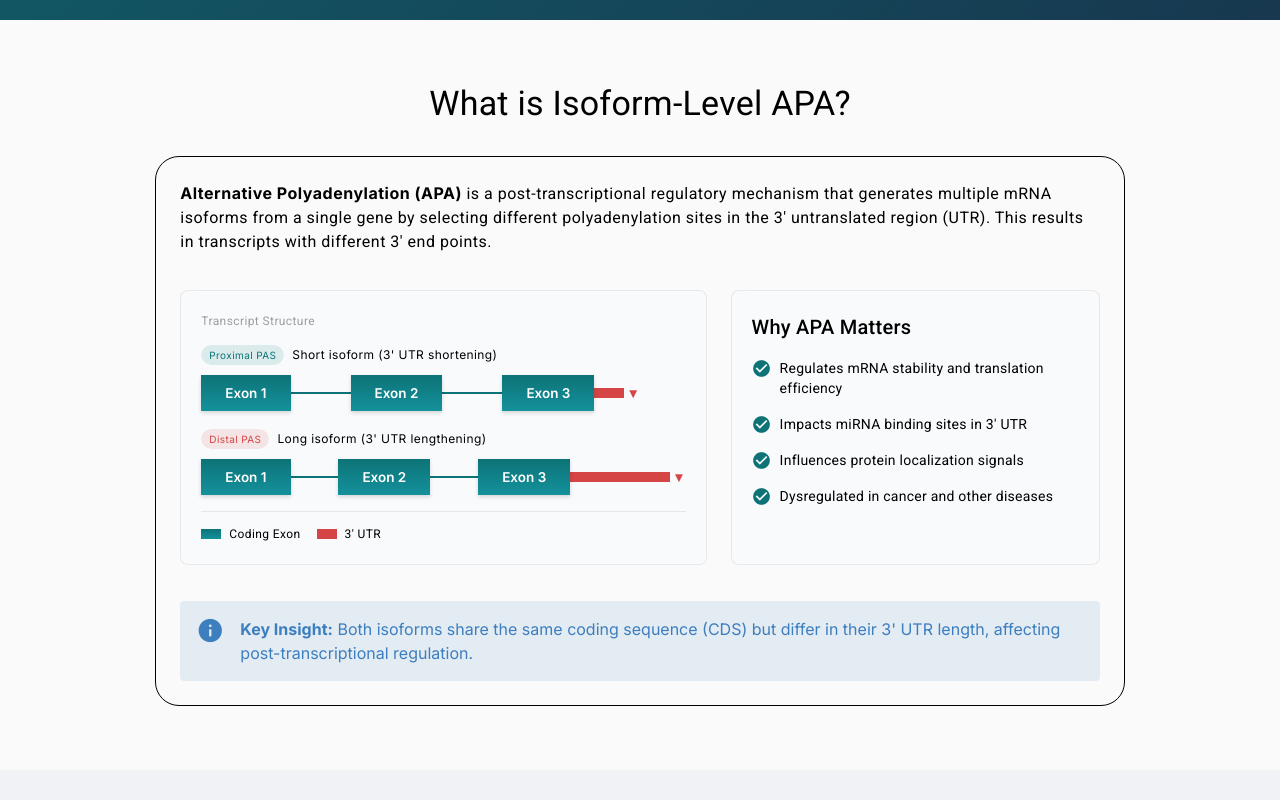
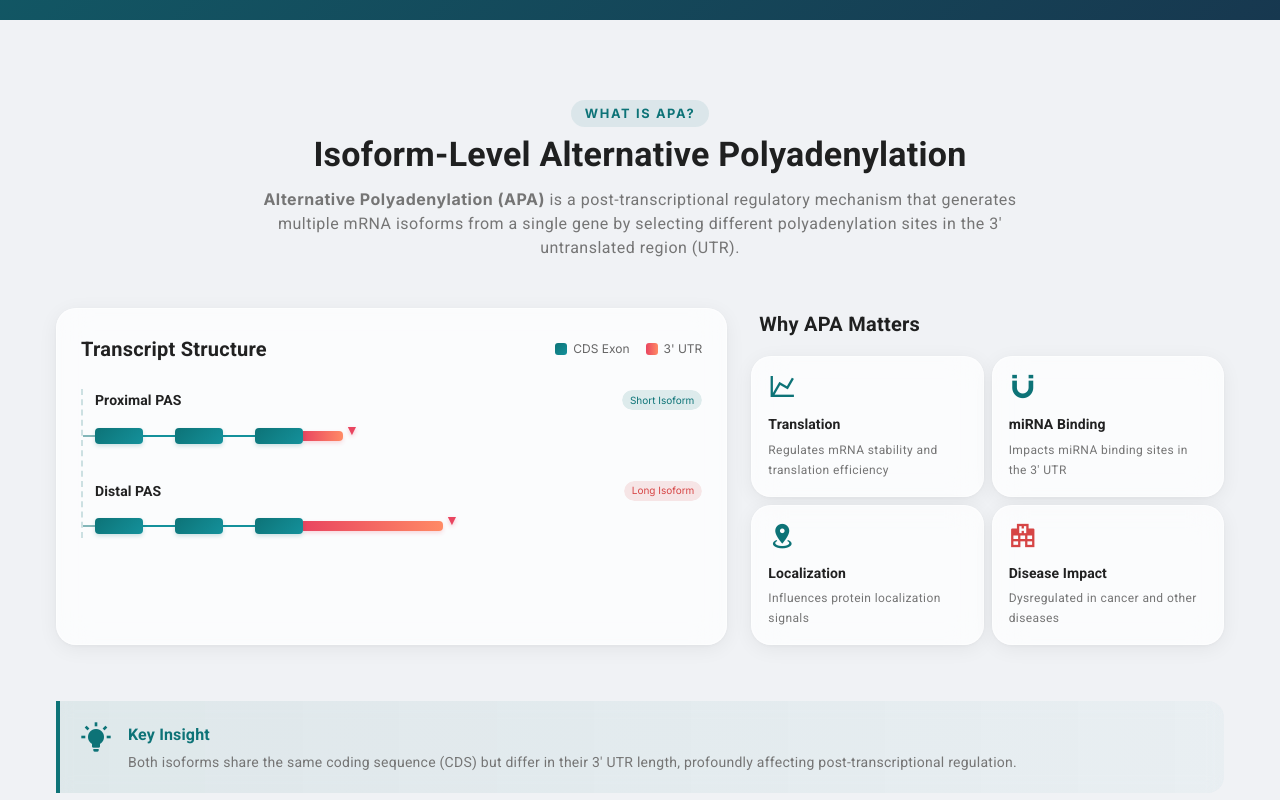
Before and after one commit to zjzace/IsoAPA, a Vue app in the folder frontend/: page / in a window 1280 px wide. Shown: the part 560-1360 px from the top of the page. Built offline with nearby package versions, Linux system fonts and the light colour scheme.

Commit message:
feat: redesign 'What is Isoform-Level APA?' section on Home page

```diff
--- a/frontend/src/views/Home.vue
+++ b/frontend/src/views/Home.vue
@@ -51,112 +51,127 @@
       </v-container>
     </section>
 
-    <section class="info-section py-12 bg-grey-lighten-5">
+    <section class="info-section py-16">
       <v-container>
-        <h2 class="text-h4 text-center mb-8">What is Isoform-Level APA?</h2>
-
-        <v-row justify="center">
-          <v-col cols="12" lg="10">
-            <v-card class="pa-6" variant="outlined">
-              <p class="text-body-1 mb-6">
+        <div class="text-center mb-12">
+          <div class="section-eyebrow mb-2">What is APA?</div>
+          <h2 class="text-h4 font-weight-bold mb-3">Isoform-Level Alternative Polyadenylation</h2>
+          <p class="text-body-1 text-grey-darken-1" style="max-width: 800px; margin: 0 auto;">
             <strong>Alternative Polyadenylation (APA)</strong> is a post-transcriptional regulatory mechanism
             that generates multiple mRNA isoforms from a single gene by selecting different polyadenylation
-                sites in the 3' untranslated region (UTR). This results in transcripts with different 3' end points.
+            sites in the 3' untranslated region (UTR).
           </p>
+        </div>
 
-              <v-row class="my-6">
+        <v-row justify="center" align="stretch" class="mb-6">
           <!-- Left Panel: Transcript Structure -->
-                <v-col cols="12" md="7">
-                  <div class="apa-diagram pa-5 rounded-lg">
-                    <!-- Transcript label -->
-                    <div class="text-caption text-grey mb-3">Transcript Structure</div>
+          <v-col cols="12" lg="7" class="d-flex flex-column">
+            <div class="apa-diagram-card flex-grow-1 pa-6">
+              <div class="d-flex justify-space-between align-center mb-6">
+                <h3 class="text-h6 font-weight-bold">Transcript Structure</h3>
+                <div class="diagram-legend">
+                  <div class="legend-item">
+                    <div class="legend-color-box bg-teal-gradient"></div>
+                    <span>CDS Exon</span>
+                  </div>
+                  <div class="legend-item">
+                    <div class="legend-color-box bg-utr-gradient"></div>
+                    <span>3' UTR</span>
+                  </div>
+                </div>
+              </div>
 
+              <div class="diagram-track-container">
                 <!-- Short Isoform -->
-                    <div class="isoform mb-4">
-                      <div class="isoform-label text-caption mb-2">
-                        <v-chip size="x-small" color="primary" class="mr-2">Proximal PAS</v-chip>
-                        <span>Short isoform (3' UTR shortening)</span>
+                <div class="diagram-track mb-8">
+                  <div class="d-flex align-center justify-space-between mb-3">
+                    <span class="text-subtitle-2 font-weight-bold">Proximal PAS</span>
+                    <v-chip size="x-small" color="primary" variant="tonal">Short Isoform</v-chip>
                   </div>
-                      <div class="transcript-row align-center">
-                        <div class="exon-box">Exon 1</div>
-                        <div class="intron-line"></div>
-                        <div class="exon-box">Exon 2</div>
-                        <div class="intron-line"></div>
-                        <div class="exon-box">Exon 3</div>
-                        <div class="utr-box short"></div>
-                        <div class="pas-marker">▼</div>
+                  <div class="diagram-visual">
+                    <div class="diagram-spine"></div>
+                    <div class="diagram-exon"></div>
+                    <div class="diagram-intron"></div>
+                    <div class="diagram-exon"></div>
+                    <div class="diagram-intron"></div>
+                    <div class="diagram-exon"></div>
+                    <div class="diagram-utr short"></div>
+                    <div class="diagram-pas-marker">▼</div>
                   </div>
                 </div>
 
                 <!-- Long Isoform -->
-                    <div class="isoform">
-                      <div class="isoform-label text-caption mb-2">
-                        <v-chip size="x-small" color="error" class="mr-2">Distal PAS</v-chip>
-                        <span>Long isoform (3' UTR lengthening)</span>
+                <div class="diagram-track">
+                  <div class="d-flex align-center justify-space-between mb-3">
+                    <span class="text-subtitle-2 font-weight-bold">Distal PAS</span>
+                    <v-chip size="x-small" color="error" variant="tonal">Long Isoform</v-chip>
                   </div>
-                      <div class="transcript-row align-center">
-                        <div class="exon-box">Exon 1</div>
-                        <div class="intron-line"></div>
-                        <div class="exon-box">Exon 2</div>
-                        <div class="intron-line"></div>
-                        <div class="exon-box">Exon 3</div>
-                        <div class="utr-box long"></div>
-                        <div class="pas-marker">▼</div>
-                      </div>
-                    </div>
-
-                    <!-- Legend -->
-                    <div class="diagram-legend mt-4">
-                      <div class="d-flex align-center ga-4">
-                        <div class="d-flex align-center">
-                          <div class="legend-exon"></div>
-                          <span class="text-caption ml-2">Coding Exon</span>
-                        </div>
-                        <div class="d-flex align-center">
-                          <div class="legend-utr"></div>
-                          <span class="text-caption ml-2">3' UTR</span>
+                  <div class="diagram-visual">
+                    <div class="diagram-spine"></div>
+                    <div class="diagram-exon"></div>
+                    <div class="diagram-intron"></div>
+                    <div class="diagram-exon"></div>
+                    <div class="diagram-intron"></div>
+                    <div class="diagram-exon"></div>
+                    <div class="diagram-utr long"></div>
+                    <div class="diagram-pas-marker">▼</div>
                   </div>
                 </div>
               </div>
             </div>
           </v-col>
 
-                <!-- Right Panel: Why APA Matters -->
-                <v-col cols="12" md="5">
-                  <div class="why-apa-section pa-5 rounded-lg h-100">
-                    <h4 class="text-h6 mb-4">Why APA Matters</h4>
-
-                    <div class="why-item mb-4">
-                      <v-icon icon="mdi-check-circle" color="primary" size="small" class="mr-2"></v-icon>
-                      <span class="text-body-2">Regulates mRNA stability and translation efficiency</span>
+          <!-- Right Panel: Why APA Matters (2x2 Grid) -->
+          <v-col cols="12" lg="5" class="d-flex flex-column">
+            <h3 class="text-h6 font-weight-bold mb-4 px-2">Why APA Matters</h3>
+            <v-row dense class="flex-grow-1">
+              <v-col cols="12" sm="6" lg="6">
+                <div class="why-mini-card h-100 pa-4">
+                  <v-icon icon="mdi-chart-line" color="primary" size="28" class="mb-3"></v-icon>
+                  <div class="text-subtitle-2 font-weight-bold mb-1">Translation</div>
+                  <div class="text-caption text-grey-darken-1">Regulates mRNA stability and translation efficiency</div>
                 </div>
-
-                    <div class="why-item mb-4">
-                      <v-icon icon="mdi-check-circle" color="primary" size="small" class="mr-2"></v-icon>
-                      <span class="text-body-2">Impacts miRNA binding sites in 3' UTR</span>
+              </v-col>
+              <v-col cols="12" sm="6" lg="6">
+                <div class="why-mini-card h-100 pa-4">
+                  <v-icon icon="mdi-magnet" color="primary" size="28" class="mb-3"></v-icon>
+                  <div class="text-subtitle-2 font-weight-bold mb-1">miRNA Binding</div>
+                  <div class="text-caption text-grey-darken-1">Impacts miRNA binding sites in the 3' UTR</div>
                 </div>
-
-                    <div class="why-item mb-4">
-                      <v-icon icon="mdi-check-circle" color="primary" size="small" class="mr-2"></v-icon>
-                      <span class="text-body-2">Influences protein localization signals</span>
+              </v-col>
+              <v-col cols="12" sm="6" lg="6">
+                <div class="why-mini-card h-100 pa-4">
+                  <v-icon icon="mdi-map-marker-radius" color="primary" size="28" class="mb-3"></v-icon>
+                  <div class="text-subtitle-2 font-weight-bold mb-1">Localization</div>
+                  <div class="text-caption text-grey-darken-1">Influences protein localization signals</div>
                 </div>
-
-                    <div class="why-item mb-0">
-                      <v-icon icon="mdi-check-circle" color="primary" size="small" class="mr-2"></v-icon>
-                      <span class="text-body-2">Dysregulated in cancer and other diseases</span>
-                    </div>
+              </v-col>
+              <v-col cols="12" sm="6" lg="6">
+                <div class="why-mini-card h-100 pa-4">
+                  <v-icon icon="mdi-hospital-building" color="error" size="28" class="mb-3"></v-icon>
+                  <div class="text-subtitle-2 font-weight-bold mb-1">Disease Impact</div>
+                  <div class="text-caption text-grey-darken-1">Dysregulated in cancer and other diseases</div>
                 </div>
               </v-col>
             </v-row>
+          </v-col>
+        </v-row>
 
-              <!-- Key Insight - Separate Frame -->
-              <div class="key-insight-section mt-6">
-                <v-alert type="info" variant="tonal" class="mb-0 pa-4">
-                  <strong>Key Insight:</strong> Both isoforms share the same coding sequence (CDS)
-                  but differ in their 3' UTR length, affecting post-transcriptional regulation.
-                </v-alert>
+        <!-- Key Insight Callout -->
+        <v-row justify="center">
+          <v-col cols="12">
+            <div class="insight-callout pa-5 d-flex align-start mt-2">
+              <div class="insight-icon mr-4">
+                <v-icon icon="mdi-lightbulb-on" color="primary" size="32"></v-icon>
               </div>
-            </v-card>
+              <div>
+                <h4 class="text-subtitle-1 font-weight-bold mb-1" style="color: #0D7377">Key Insight</h4>
+                <p class="text-body-2 text-grey-darken-1 mb-0">
+                  Both isoforms share the same coding sequence (CDS) but differ in their 3' UTR length,
+                  profoundly affecting post-transcriptional regulation.
+                </p>
+              </div>
+            </div>
           </v-col>
         </v-row>
       </v-container>
@@ -313,92 +328,130 @@ const dbStats = [
   box-shadow: 0 8px 40px rgba(0, 0, 0, 0.18), 0 2px 8px rgba(0, 0, 0, 0.10) !important;
 }
 
-/* ── APA Diagram ──────────────────────────────────────────── */
-.apa-diagram {
-  background: rgba(248, 250, 252, 0.80);
-  backdrop-filter: blur(8px);
-  border: 1px solid rgba(0, 0, 0, 0.07);
-  border-radius: 12px;
+/* ── Info Section Redesign ────────────────────────────────── */
+.info-section {
+  background: rgb(var(--v-theme-background));
+  position: relative;
 }
 
-.isoform { position: relative; }
+/* Glassmorphism Cards */
+.apa-diagram-card, .why-mini-card {
+  border-radius: 20px;
+  background: rgba(255, 255, 255, 0.72);
+  backdrop-filter: blur(16px) saturate(150%);
+  -webkit-backdrop-filter: blur(16px) saturate(150%);
+  border: 1px solid rgba(255, 255, 255, 0.55);
+  box-shadow: 0 4px 20px rgba(0, 0, 0, 0.06), 0 1px 4px rgba(0, 0, 0, 0.04);
+  transition: transform 0.22s ease, box-shadow 0.22s ease;
+}
 
-.isoform-label {
+.why-mini-card:hover, .apa-diagram-card:hover {
+  transform: translateY(-4px);
+  box-shadow: 0 10px 28px rgba(0, 0, 0, 0.09);
+}
+
+.v-theme--apaAtlasDarkTheme .apa-diagram-card,
+.v-theme--apaAtlasDarkTheme .why-mini-card {
+  background: rgba(24, 28, 37, 0.82);
+  border: 1px solid rgba(255, 255, 255, 0.07);
+  box-shadow: 0 4px 20px rgba(0, 0, 0, 0.28);
+}
+
+/* Diagram Specifics */
+.diagram-legend {
+  display: flex;
+  gap: 16px;
+  font-size: 0.75rem;
+  color: #666;
+}
+
+.legend-item {
   display: flex;
   align-items: center;
-  min-height: 24px;
+  gap: 6px;
 }
 
-.transcript-row {
+.legend-color-box {
+  width: 12px;
+  height: 12px;
+  border-radius: 3px;
+}
+
+.bg-teal-gradient { background: linear-gradient(135deg, #0D7377, #14919B); }
+.bg-utr-gradient { background: linear-gradient(90deg, #E94560, #FF8A65); }
+
+.diagram-track-container {
+  position: relative;
+  padding-left: 12px;
+  border-left: 2px dashed rgba(13, 115, 119, 0.2);
+}
+
+.diagram-visual {
   display: flex;
   align-items: center;
   position: relative;
+  height: 24px;
 }
 
-.exon-box {
-  background: linear-gradient(180deg, #0D7377 0%, #14919B 100%);
-  color: white;
-  padding: 8px 24px;
-  font-size: 13.5px;
-  font-weight: 600;
-  min-width: 70px;
-  text-align: center;
-  box-shadow: 0 2px 4px rgba(0, 0, 0, 0.15);
+.diagram-spine {
+  width: 12px;
+  height: 2px;
+  background: rgba(13, 115, 119, 0.5);
+  margin-left: -12px;
+}
+
+.diagram-exon {
+  height: 16px;
+  width: 48px;
+  background: linear-gradient(135deg, #0D7377, #14919B);
+  border-radius: 4px;
+  box-shadow: 0 2px 4px rgba(13, 115, 119, 0.2);
   z-index: 2;
 }
 
-.intron-line {
-  flex: 1;
+.diagram-intron {
   height: 2px;
-  background: #0D7377;
-  min-width: 35px;
-  max-width: 60px;
+  width: 32px;
+  background: #14919B;
 }
 
-.utr-box {
+.diagram-utr {
   height: 10px;
-  background: #D64545;
-  display: flex;
-  align-items: center;
+  background: linear-gradient(90deg, #E94560, #FF8A65);
+  border-radius: 0 4px 4px 0;
+  box-shadow: 0 2px 4px rgba(233, 69, 96, 0.2);
+  z-index: 1;
 }
 
-.utr-box.short { width: 30px; }
-.utr-box.long  { width: 100px; }
+.diagram-utr.short { width: 40px; }
+.diagram-utr.long { width: 140px; }
 
-.pas-marker {
-  color: #D64545;
-  font-size: 13.5px;
-  font-weight: bold;
+.diagram-pas-marker {
+  color: #E94560;
+  font-size: 14px;
   margin-left: 2px;
+  margin-top: -12px;
+  text-shadow: 0 2px 4px rgba(233, 69, 96, 0.3);
 }
 
-.diagram-legend {
-  border-top: 1px solid rgba(0, 0, 0, 0.08);
-  padding-top: 12px;
+/* Insight Callout */
+.insight-callout {
+  background: linear-gradient(90deg, rgba(13, 115, 119, 0.08) 0%, rgba(20, 145, 155, 0.03) 100%);
+  border-left: 4px solid #0D7377;
+  border-radius: 0 16px 16px 0;
+  backdrop-filter: blur(8px);
 }
 
-.legend-exon {
-  width: 20px;
-  height: 10px;
-  background: linear-gradient(180deg, #0D7377 0%, #14919B 100%);
+.v-theme--apaAtlasDarkTheme .insight-callout {
+  background: linear-gradient(90deg, rgba(13, 115, 119, 0.15) 0%, rgba(20, 145, 155, 0.05) 100%);
 }
 
-.legend-utr {
-  width: 20px;
-  height: 10px;
-  background: #D64545;
+.v-theme--apaAtlasDarkTheme .insight-callout h4 {
+  color: #4DD0E1 !important;
 }
 
-.why-apa-section {
-  background: rgba(248, 250, 252, 0.80);
-  backdrop-filter: blur(8px);
-  border: 1px solid rgba(0, 0, 0, 0.07);
-  border-radius: 12px;
-}
-
-.why-item {
-  display: flex;
-  align-items: flex-start;
+.v-theme--apaAtlasDarkTheme .diagram-legend {
+  color: #aaa;
 }
 
 /* ── Sections layout ──────────────────────────────────────── */
```
Lines whose indentation alone changed are shown as unchanged.
